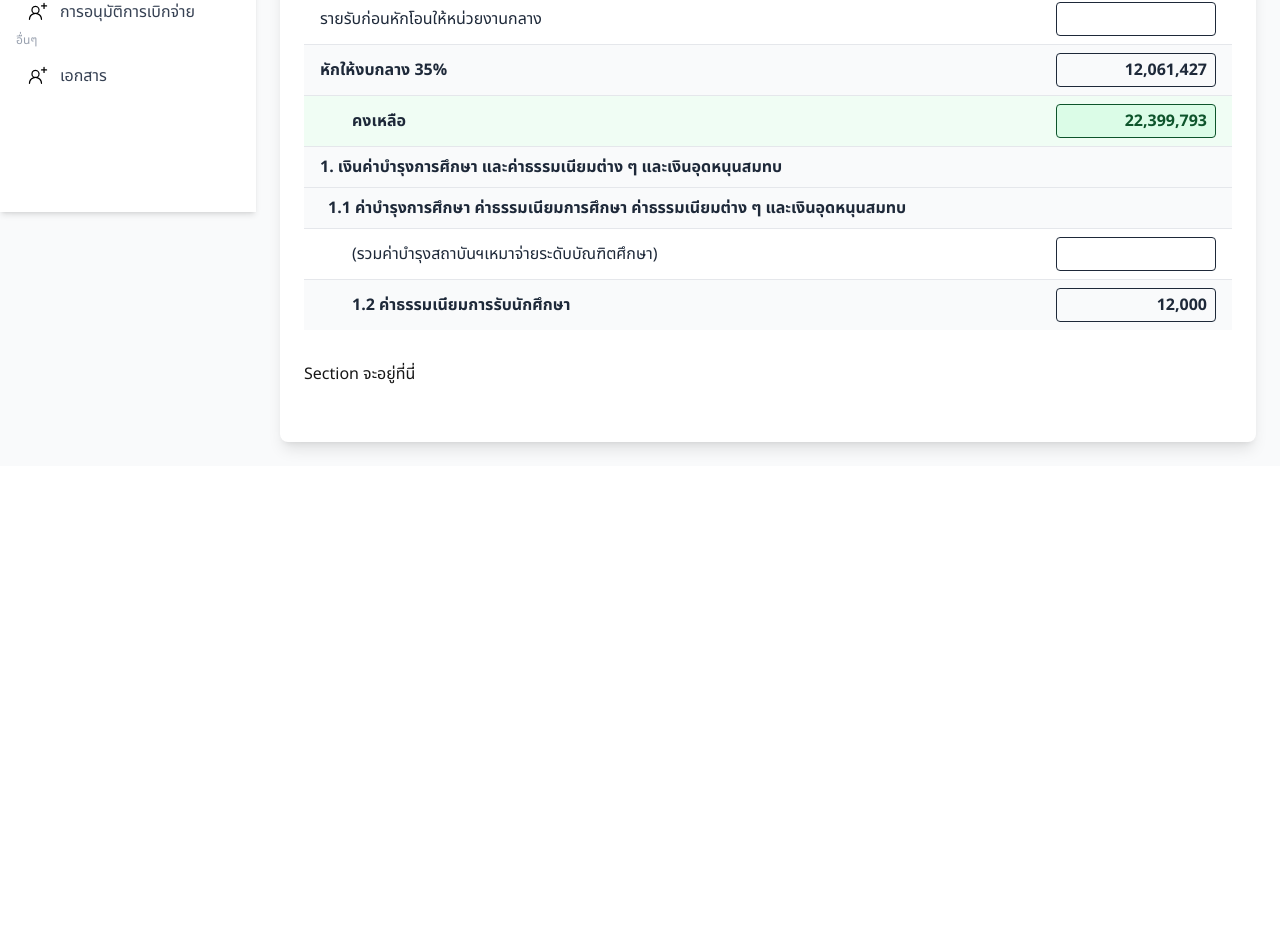
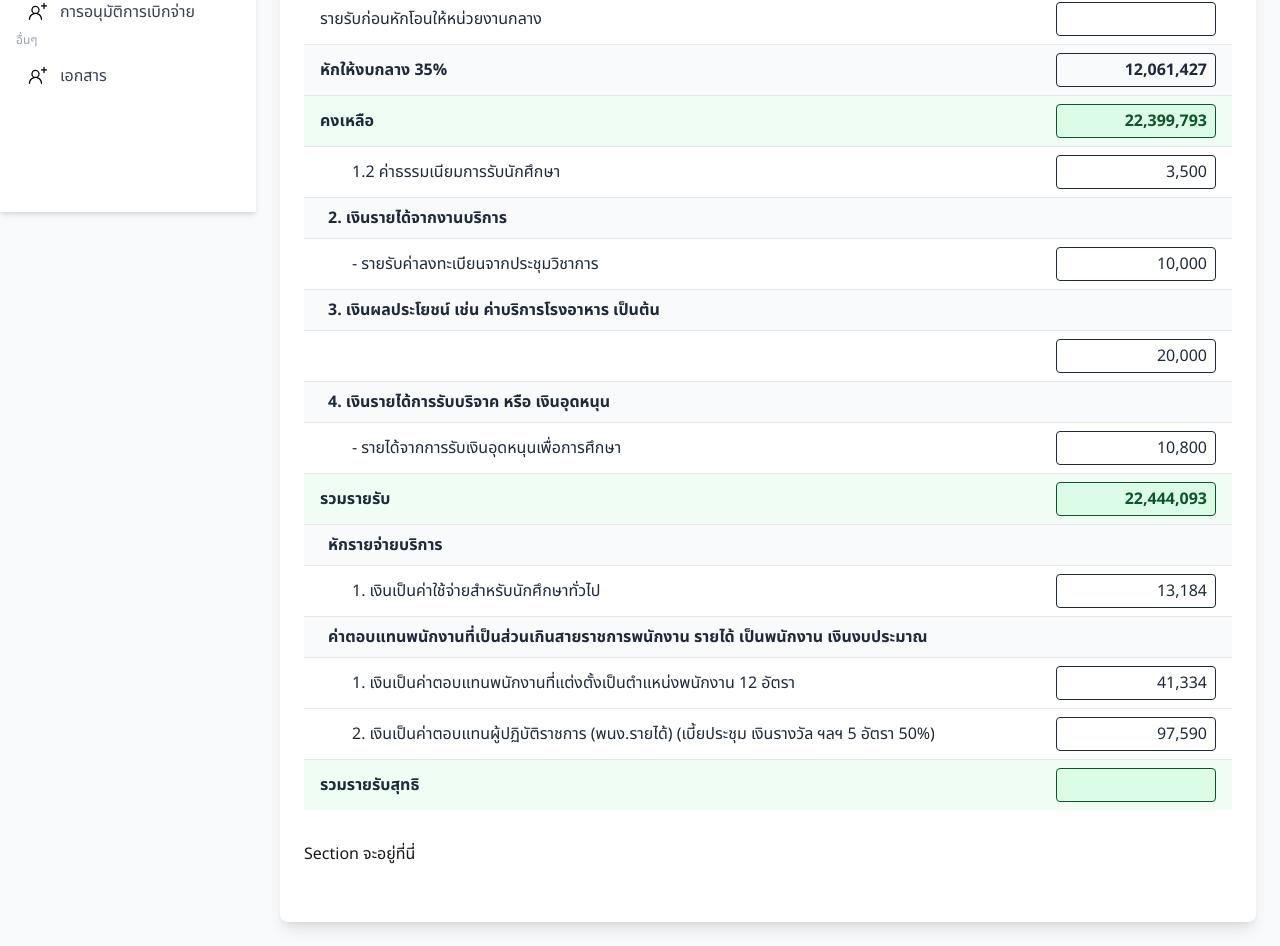
Before and after one commit to gustsri/butget-Fontend-design, a Next.js app in the folder my-budget/: page /planning/revenue in a window 1280 px wide. Shown: the part 588-1534 px from the top of the page. Before the commit the page ends 1054 px from the top, so only its background shows below. Built offline with nearby package versions, Linux system fonts and the light colour scheme.

Commit message:
full ex income

```diff
--- a/my-budget/app/planning/revenue/page.tsx
+++ b/my-budget/app/planning/revenue/page.tsx
@@ -46,30 +46,45 @@ export default function Home() {
                                 {/* 1. เงินค่าบำรุงการศึกษา */}
                                 <div className="divide-y divide-gray-200">
 
-                                    <div className="flex items-center px-4 py-2 font-semibold bg-gray-50">
-                                        <span className="flex-1">1. เงินค่าบำรุงการศึกษา และค่าธรรมเนียมต่าง ๆ และเงินอุดหนุนสมทบ</span>
-                                    </div>
-                                    <div className="flex items-center px-6 py-2 font-semibold bg-gray-50">
-                                        <span className="flex-1">1.1 ค่าบำรุงการศึกษา ค่าธรรมเนียมการศึกษา ค่าธรรมเนียมต่าง ๆ และเงินอุดหนุนสมทบ</span>
-                                    </div>
+                                    {/* Section 1 */}
+                                    <RowItem label="1. เงินค่าบำรุงการศึกษา และค่าธรรมเนียมต่าง ๆ และเงินอุดหนุนสมทบ" type="head" />
+                                    <RowItem label="1.1 ค่าบำรุงการศึกษา ค่าธรรมเนียมการศึกษา ค่าธรรมเนียมต่าง ๆ และเงินอุดหนุนสมทบ" type="head" />
 
-                                    {/* Sub items */}
                                     <RowItem label="ภาคเรียนที่ 1/2567 (ต.ค.67)" value="6,899,220" indent />
                                     <RowItem label="ภาคเรียนที่ 2/2567 (มี.ค.68)" value="17,260,000" indent />
                                     <RowItem label="ภาคเรียนที่ 3/2567 (มิ.ย.68)" value="10,302,000" indent />
-                                    <RowItem label="รายรับก่อนหักโอนให้หน่วยงานกลาง" value="" highlight="normal" />
+                                    <RowItem label="รายรับก่อนหักโอนให้หน่วยงานกลาง" value="" />
                                     <RowItem label="หักให้งบกลาง 35%" value="12,061,427" highlight="deduct" />
-                                    <RowItem label="คงเหลือ" value="22,399,793" indent highlight="total" />
+                                    <RowItem label="คงเหลือ" value="22,399,793" highlight="total" />
 
-                                    <div className="flex items-center px-4 py-2 font-semibold bg-gray-50">
-                                        <span className="flex-1">1. เงินค่าบำรุงการศึกษา และค่าธรรมเนียมต่าง ๆ และเงินอุดหนุนสมทบ</span>
-                                    </div>
-                                    <div className="flex items-center px-6 py-2 font-semibold bg-gray-50">
-                                        <span className="flex-1">1.1 ค่าบำรุงการศึกษา ค่าธรรมเนียมการศึกษา ค่าธรรมเนียมต่าง ๆ และเงินอุดหนุนสมทบ</span>
-                                    </div>
+                                    <RowItem label="1.2 ค่าธรรมเนียมการรับนักศึกษา" value="3,500" indent />
 
-                                    <RowItem label="(รวมค่าบำรุงสถาบันฯเหมาจ่ายระดับบัณฑิตศึกษา)" value="" highlight="normal"  indent/>
-                                    <RowItem label="1.2 ค่าธรรมเนียมการรับนักศึกษา" value="12,000" highlight="deduct" indent/>
+                                    {/* Section 2 */}
+                                    <RowItem label="2. เงินรายได้จากงานบริการ" type="head" />
+                                    <RowItem label="- รายรับค่าลงทะเบียนจากประชุมวิชาการ" value="10,000" indent />
+
+                                    {/* Section 3 */}
+                                    <RowItem label="3. เงินผลประโยชน์ เช่น ค่าบริการโรงอาหาร เป็นต้น" type="head" />
+                                    <RowItem label="" value="20,000" />
+
+                                    {/* Section 4 */}
+                                    <RowItem label="4. เงินรายได้การรับบริจาค หรือ เงินอุดหนุน" type="head" />
+                                    <RowItem label="- รายได้จากการรับเงินอุดหนุนเพื่อการศึกษา" value="10,800" indent />
+
+                                    {/* รวมรายรับ */}
+                                    <RowItem label="รวมรายรับ" value="22,444,093" highlight="total" />
+
+                                    {/* หักรายจ่ายบริการ */}
+                                    <RowItem label="หักรายจ่ายบริการ" type="head" />
+                                    <RowItem label="1. เงินเป็นค่าใช้จ่ายสำหรับนักศึกษาทั่วไป" value="13,184" indent />
+
+                                    {/* ค่าตอบแทนพนักงานที่เป็นส่วนเกินสายราชการพนักงาน รายได้ เป็นพนักงาน เงินงบประมาณ */}
+                                    <RowItem label="ค่าตอบแทนพนักงานที่เป็นส่วนเกินสายราชการพนักงาน รายได้ เป็นพนักงาน เงินงบประมาณ" type="head" />
+                                    <RowItem label="1. เงินเป็นค่าตอบแทนพนักงานที่แต่งตั้งเป็นตำแหน่งพนักงาน 12 อัตรา" value="41,334" indent />
+                                    <RowItem label="2. เงินเป็นค่าตอบแทนผู้ปฏิบัติราชการ (พนง.รายได้) (เบี้ยประชุม เงินรางวัล ฯลฯ 5 อัตรา 50%)" value="97,590" indent />
+
+                                    {/* รวมรายรับสุทธิ */}
+                                    <RowItem label="รวมรายรับสุทธิ" value="" highlight="total" />
 
                                 </div>
                             </div>
--- a/my-budget/components/plan/RowItem.tsx
+++ b/my-budget/components/plan/RowItem.tsx
@@ -1,19 +1,28 @@
 type RowItemProps = {
-  label: string;      // ข้อความด้านซ้าย
-  value?: string;     // ค่า default ของ input
-  indent?: boolean;   // จะเยื้องข้อความไหม
-  highlight?: "normal" | "total" | "deduct"; // สไตล์พิเศษ
+  label: string;
+  value?: string;
+  indent?: boolean;
+  highlight?: "normal" | "total" | "deduct";
+  type?: "row" | "head"; // 👈 เพิ่ม type
 };
 
-export default function RowItem({ label, value, indent, highlight = "normal" }: RowItemProps) {
-  let rowStyle = "flex justify-between items-center px-4 py-2";
+export default function RowItem({
+  label,
+  value,
+  indent,
+  highlight = "normal",
+  type = "row"
+}: RowItemProps) {
+
+  // base styles
+  let rowStyle = "flex items-center px-4 py-2";
+  let labelStyle = "flex-1 text-gray-800";
   let inputStyle = "w-40 text-right border rounded px-2 py-1 focus:outline-none focus:ring-2";
-  let labelStyle = "flex-1 text-gray-800";
 
-  // ถ้ามี indent → เพิ่ม padding-left
+  // indent
   if (indent) labelStyle += " pl-8";
 
-  // ถ้าเป็นแถวพิเศษ เช่น total, deduct
+  // highlight deduct  ฝฝ total
   if (highlight === "deduct") {
     rowStyle += " bg-gray-50 font-semibold";
     inputStyle += " focus:ring-red-500";
@@ -22,14 +31,21 @@ export default function RowItem({ label, value, indent, highlight = "normal" }:
     inputStyle += " bg-green-100 focus:ring-green-500 text-green-900 font-bold";
   }
 
+  // head row
+  if (type === "head") {
+    rowStyle += " font-semibold bg-gray-50 px-6";
+  }
+
   return (
     <div className={rowStyle}>
       <span className={labelStyle}>{label}</span>
-      <input
-        type="text"
-        defaultValue={value}
-        className={inputStyle}
-      />
+      {type === "row" && (
+        <input
+          type="text"
+          defaultValue={value}
+          className={inputStyle}
+        />
+      )}
     </div>
   );
 }
```
